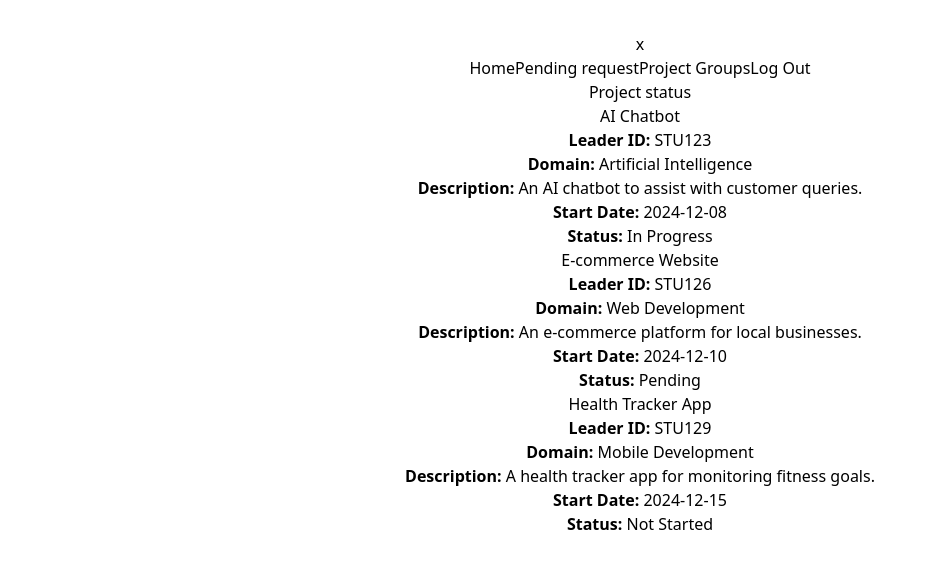
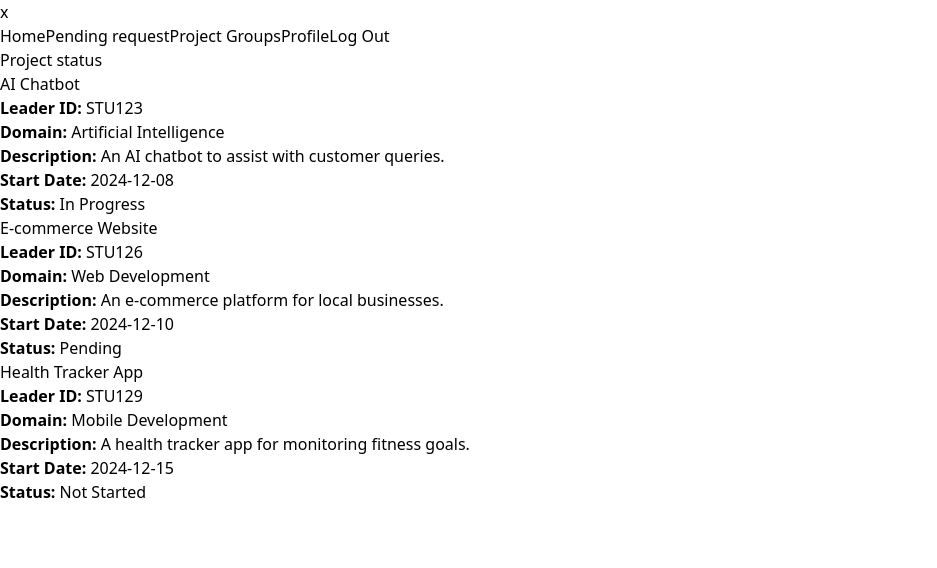
Before and after one commit to Vinith11/EduTrack-frontend, a React (Vite) app: page / in a window 1280 px wide. Shown: the top 568 px of the page, without its empty margins (0-937 px from the left). Built offline with nearby package versions, Linux system fonts and the light colour scheme.

Commit message:
Mentor completed

```diff
--- a/src/App.jsx
+++ b/src/App.jsx
@@ -1,102 +1,11 @@
 import { Link } from 'react-router'
 
 import React from "react";
+import FacultyHome from './components/Home/FacultyHome';
 
 const App = () => {
   // Sample data
-  const data = [
-    {
-      projectId: 1,
-      studentProjectName: "AI Chatbot",
-      academicYear: "2021",
-      studentProjectLeaderId: "STU123",
-      teamMembers: ["STU124", "STU125"],
-      studentProjectGuideId: "FAC001",
-      studentProjectDomain: "Artificial Intelligence",
-      studentProjectDescription: "An AI chatbot to assist with customer queries.",
-      studentProjectType: "Research",
-      studentProjectReport: "report_ai_chatbot.pdf",
-      studentProjectStart: "2024-12-08",
-      studentProjectCompletionStatus: "In Progress",
-      studentProjectUrl: "http://example.com/ai-chatbot",
-      facultyApprovalStatus: true,
-    },
-    {
-      projectId: 2,
-      studentProjectName: "E-commerce Website",
-      academicYear: "2022",
-      studentProjectLeaderId: "STU126",
-      teamMembers: ["STU127", "STU128"],
-      studentProjectGuideId: "FAC002",
-      studentProjectDomain: "Web Development",
-      studentProjectDescription: "An e-commerce platform for local businesses.",
-      studentProjectType: "Development",
-      studentProjectReport: "report_ecommerce.pdf",
-      studentProjectStart: "2024-12-10",
-      studentProjectCompletionStatus: "Pending",
-      studentProjectUrl: "http://example.com/ecommerce",
-      facultyApprovalStatus: true,
-    },
-    {
-      projectId: 3,
-      studentProjectName: "Health Tracker App",
-      academicYear: "2023",
-      studentProjectLeaderId: "STU129",
-      teamMembers: ["STU130", "STU131"],
-      studentProjectGuideId: "FAC003",
-      studentProjectDomain: "Mobile Development",
-      studentProjectDescription: "A health tracker app for monitoring fitness goals.",
-      studentProjectType: "Development",
-      studentProjectReport: "report_health_tracker.pdf",
-      studentProjectStart: "2024-12-15",
-      studentProjectCompletionStatus: "Not Started",
-      studentProjectUrl: "http://example.com/health-tracker",
-      facultyApprovalStatus: true,
-    },
-  ];
-
-  return (
-    <div className="p-6 min-h-screen">
-      <h1 className="text-2xl font-bold text-center mb-6">
-        Project status
-      </h1>
-
-      {/* Display Projects */}
-      <div className="grid gap-6 md:grid-cols-2 lg:grid-cols-3">
-        {data.length > 0 ? (
-          data.map((project) => (
-            <div
-              key={project.projectId}
-              className="bg-white shadow-md rounded-lg p-4 border border-gray-200"
-            >
-              <h2 className="text-lg font-semibold text-gray-800">
-                {project.studentProjectName}
-              </h2>
-              <p className="text-sm text-gray-600">
-                <strong>Leader ID:</strong> {project.studentProjectLeaderId}
-              </p>
-              <p className="text-sm text-gray-600">
-                <strong>Domain:</strong> {project.studentProjectDomain}
-              </p>
-              <p className="text-sm text-gray-600">
-                <strong>Description:</strong> {project.studentProjectDescription}
-              </p>
-              <p className="text-sm text-gray-600">
-                <strong>Start Date:</strong> {project.studentProjectStart}
-              </p>
-              <p className="text-sm text-gray-600">
-                <strong>Status:</strong> {project.studentProjectCompletionStatus}
-              </p>
-            </div>
-          ))
-        ) : (
-          <p className="text-2xl font-bold text-center col-span-full text-gray-800">
-            No Projects Available
-          </p>
-        )}
-      </div>
-    </div>
-  );
+  return <FacultyHome />;
 };
 
 
--- a/src/Home1.jsx
+++ /dev/null
@@ -1,13 +0,0 @@
-import './App.css'
-import { Link } from 'react-router'
-
-function Home1() {
-  return (
-    <>
-      <Link to="/" >Home</Link>
-      This is home 1
-    </>
-  )
-}
-
-export default Home1
--- a/src/Home2.jsx
+++ /dev/null
@@ -1,13 +0,0 @@
-import { Link } from 'react-router'
-import './App.css'
-
-function Home2() {
-  return (
-    <>
-      <Link to="/" >Home</Link>
-      This is home 2
-    </>
-  )
-}
-
-export default Home2
--- a/src/Home3.jsx
+++ /dev/null
@@ -1,13 +0,0 @@
-import { Link } from 'react-router'
-import './App.css'
-
-function Home3() {
-  return (
-    <>
-      <Link to="/" >Home</Link>
-      This is home 3.
-    </>
-  )
-}
-
-export default Home3
--- /dev/null
+++ b/src/components/Home/FacultyHome.jsx
@@ -0,0 +1,101 @@
+
+
+const FacultyHome = () => {
+    // Sample data
+    const data = [
+      {
+        projectId: 1,
+        studentProjectName: "AI Chatbot",
+        academicYear: "2021",
+        studentProjectLeaderId: "STU123",
+        teamMembers: ["STU124", "STU125"],
+        studentProjectGuideId: "FAC001",
+        studentProjectDomain: "Artificial Intelligence",
+        studentProjectDescription: "An AI chatbot to assist with customer queries.",
+        studentProjectType: "Research",
+        studentProjectReport: "report_ai_chatbot.pdf",
+        studentProjectStart: "2024-12-08",
+        studentProjectCompletionStatus: "In Progress",
+        studentProjectUrl: "http://example.com/ai-chatbot",
+        facultyApprovalStatus: true,
+      },
+      {
+        projectId: 2,
+        studentProjectName: "E-commerce Website",
+        academicYear: "2022",
+        studentProjectLeaderId: "STU126",
+        teamMembers: ["STU127", "STU128"],
+        studentProjectGuideId: "FAC002",
+        studentProjectDomain: "Web Development",
+        studentProjectDescription: "An e-commerce platform for local businesses.",
+        studentProjectType: "Development",
+        studentProjectReport: "report_ecommerce.pdf",
+        studentProjectStart: "2024-12-10",
+        studentProjectCompletionStatus: "Pending",
+        studentProjectUrl: "http://example.com/ecommerce",
+        facultyApprovalStatus: true,
+      },
+      {
+        projectId: 3,
+        studentProjectName: "Health Tracker App",
+        academicYear: "2023",
+        studentProjectLeaderId: "STU129",
+        teamMembers: ["STU130", "STU131"],
+        studentProjectGuideId: "FAC003",
+        studentProjectDomain: "Mobile Development",
+        studentProjectDescription: "A health tracker app for monitoring fitness goals.",
+        studentProjectType: "Development",
+        studentProjectReport: "report_health_tracker.pdf",
+        studentProjectStart: "2024-12-15",
+        studentProjectCompletionStatus: "Not Started",
+        studentProjectUrl: "http://example.com/health-tracker",
+        facultyApprovalStatus: true,
+      },
+    ];
+
+    return (
+      <div className="p-6 min-h-screen">
+        <h1 className="text-2xl font-bold text-center mb-6">
+          Project status
+        </h1>
+
+        {/* Display Projects */}
+        <div className="grid gap-6 md:grid-cols-2 lg:grid-cols-3">
+          {data.length > 0 ? (
+            data.map((project) => (
+              <div
+                key={project.projectId}
+                className="bg-white shadow-md rounded-lg p-4 border border-gray-200"
+              >
+                <h2 className="text-lg font-semibold text-gray-800">
+                  {project.studentProjectName}
+                </h2>
+                <p className="text-sm text-gray-600">
+                  <strong>Leader ID:</strong> {project.studentProjectLeaderId}
+                </p>
+                <p className="text-sm text-gray-600">
+                  <strong>Domain:</strong> {project.studentProjectDomain}
+                </p>
+                <p className="text-sm text-gray-600">
+                  <strong>Description:</strong> {project.studentProjectDescription}
+                </p>
+                <p className="text-sm text-gray-600">
+                  <strong>Start Date:</strong> {project.studentProjectStart}
+                </p>
+                <p className="text-sm text-gray-600">
+                  <strong>Status:</strong> {project.studentProjectCompletionStatus}
+                </p>
+              </div>
+            ))
+          ) : (
+            <p className="text-2xl font-bold text-center col-span-full text-gray-800">
+              No Projects Available
+            </p>
+          )}
+        </div>
+      </div>
+    );
+  };
+
+
+  export default FacultyHome;
--- a/src/components/Navbar/Navbar.jsx
+++ b/src/components/Navbar/Navbar.jsx
@@ -3,7 +3,7 @@ import Sidebar from "./Sidebar";
 export default function Navbar() {
   return (
     <>
-      <nav className="sticky top-0 z-50 items-center bg-white">
+      <nav className="sticky top-0 py-5 z-50 items-center bg-white">
         <Sidebar />
       </nav>
     </>
--- a/src/components/Navbar/Sidebar.jsx
+++ b/src/components/Navbar/Sidebar.jsx
@@ -6,6 +6,7 @@ const navigation = [
   { name: "Home", href: "/" },
   { name: "Pending request", href: "/requests" },
   { name: "Project Groups", href: "/project-batch" },
+  { name: "Profile", href: "/profile" },
 ];
 
 const Sidebar = () => {
--- /dev/null
+++ b/src/components/Profile/FacutlyProfile.jsx
@@ -0,0 +1,34 @@
+import React from "react";
+
+const FacultyProfile = () => {
+  const faculty = {
+    facultyUid: "123",
+    facultyName: "Dr. Vinith Kumar",
+    facultyPhone: "9876543210",
+    facultyEmail: "vinith.kumar@example.com",
+    facultyRole: "Professor",
+    facultyPassword: "securepassword123",
+  };
+  const { facultyName, facultyPhone, facultyEmail } = faculty;
+
+  return (
+    <div className="max-w-sm mx-auto p-6 bg-white shadow-lg rounded-lg border border-gray-200 mt-10">
+      <div className="text-center">
+        <h2 className="text-2xl font-bold text-gray-800">{facultyName}</h2>
+        <p className="text-sm text-gray-500 mt-1">Faculty Profile</p>
+      </div>
+      <div className="mt-6 space-y-4">
+        <div className="flex items-center gap-4">
+          <span className="text-gray-500 font-medium">Phone:</span>
+          <span className="text-gray-800">{facultyPhone}</span>
+        </div>
+        <div className="flex items-center gap-4">
+          <span className="text-gray-500 font-medium">Email:</span>
+          <span className="text-gray-800">{facultyEmail}</span>
+        </div>
+      </div>
+    </div>
+  );
+};
+
+export default FacultyProfile;
--- /dev/null
+++ b/src/components/Profile/Profile.jsx
@@ -0,0 +1,9 @@
+import FacultyProfile from "./FacutlyProfile";
+
+
+const Profile = () => {
+
+    return <FacultyProfile />;
+}
+
+export default Profile;
--- a/src/router/AppRoutes.jsx
+++ b/src/router/AppRoutes.jsx
@@ -1,14 +1,12 @@
 import { Route, Routes, useLocation } from "react-router-dom";
 import App from "../App.jsx";
-import Home1 from "../Home1.jsx";
-import Home2 from "../Home2.jsx";
-import Home3 from "../Home3.jsx";
 import SignIn from "../components/Auth/SignIn.jsx";
 import SignUp from "../components/Auth/SignUp.jsx";
 import PageNotFound from "../pages/PageNotFound.jsx";
 import Navbar from "../components/Navbar/Navbar.jsx";
 import ApproveRequests from "../components/ApproveRequests/ApproveRequests.jsx";
 import ProjectBatch from "../components/ProjectBatch/ProjectBatch.jsx";
+import Profile from "../components/Profile/Profile.jsx";
 
 const AppRoutes = () => {
   const location = useLocation();
@@ -21,9 +19,6 @@ const AppRoutes = () => {
       {showNavigation && <Navbar />}
       <Routes>
         <Route path="/" element={<App />} />
-        <Route path="home1" element={<Home1 />} />
-        <Route path="home2" element={<Home2 />} />
-        <Route path="home3" element={<Home3 />} />
 
         {/* Auth */}
         <Route path="signin" element={<SignIn />} />
@@ -35,8 +30,12 @@ const AppRoutes = () => {
         {/* view all project batch wise */}
         <Route path="project-batch" element={<ProjectBatch />} />
 
+        {/* Profile */}
+        <Route path="profile" element={<Profile />} />
+
         {/* Page Not Found route */}
         <Route path="*" element={<PageNotFound />} />
+
       </Routes>
     </>
   );
```
